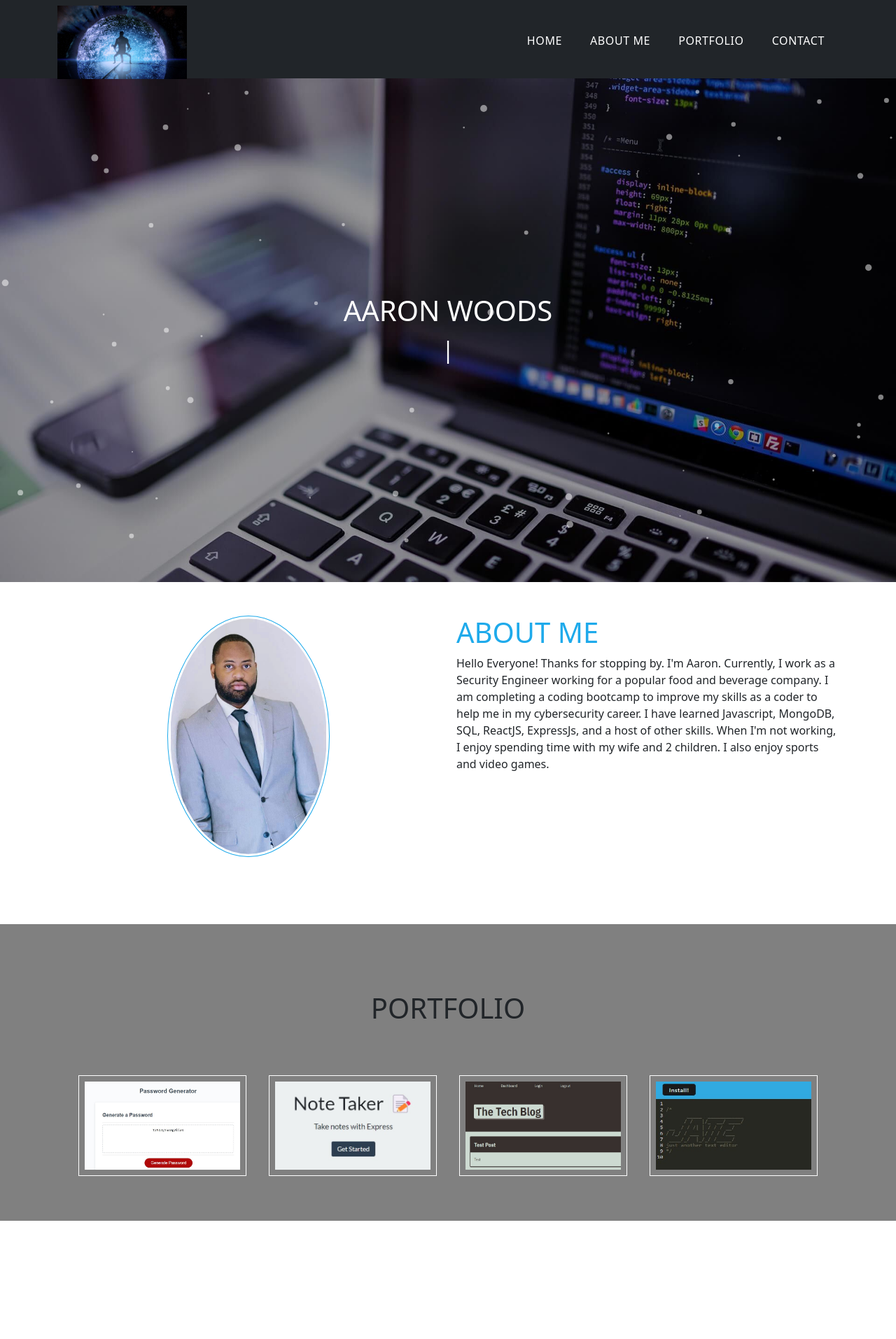
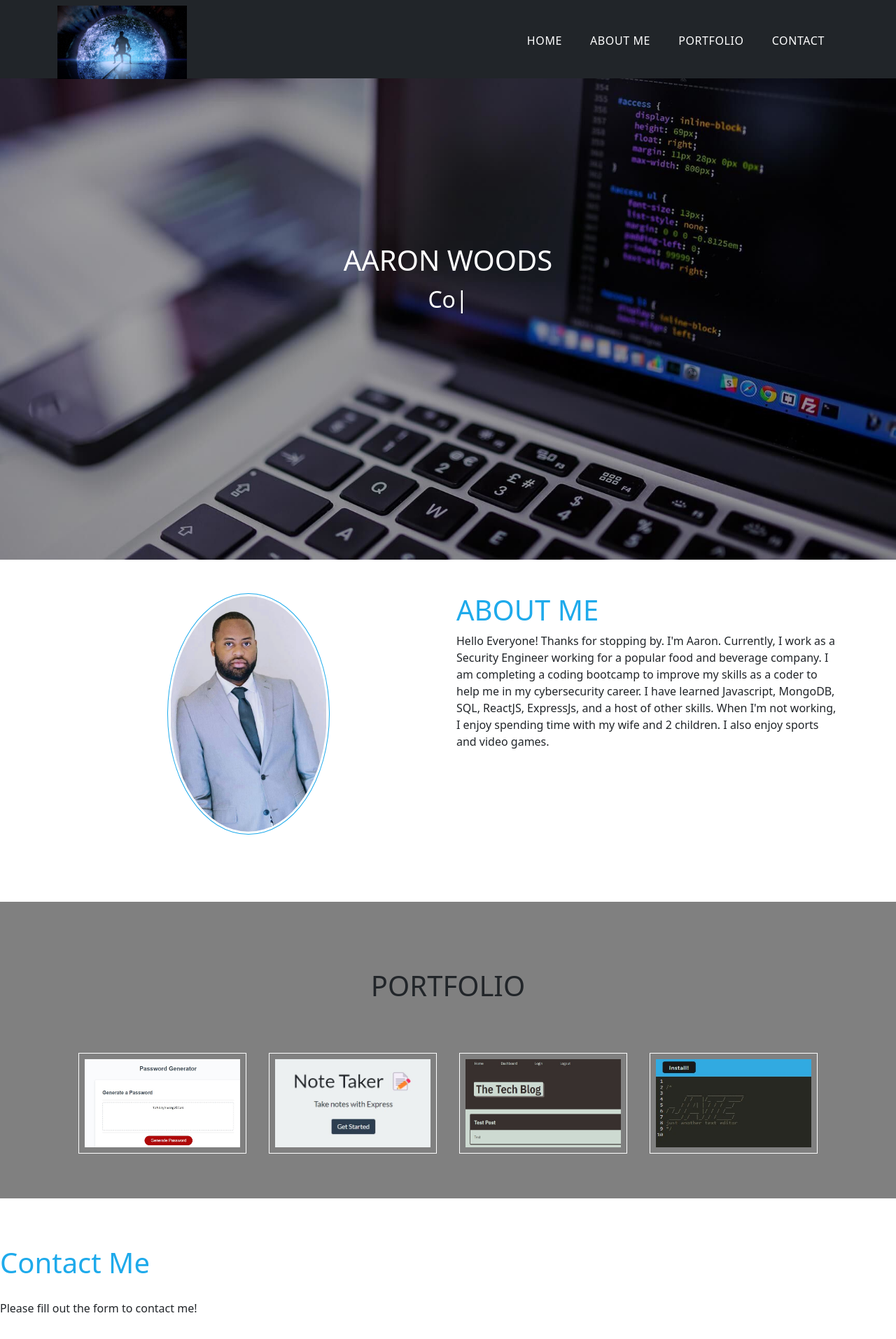
Before and after one commit to awoods1893/React-Portfolio, a React (Create React App) app: page / in a window 1280 px wide. Shown: the top 1914 px of the page at 70% size. Before the commit the page ends 1745 px from the top, so only its background shows below. Built offline with nearby package versions, Linux system fonts and the light colour scheme.

Commit message:
started the contact component

```diff
--- a/package.json
+++ b/package.json
@@ -14,6 +14,7 @@
     "react": "^18.2.0",
     "react-dom": "^18.2.0",
     "react-scripts": "5.0.1",
+    "react-scroll": "^1.8.8",
     "react-tsparticles": "^2.3.3",
     "react-typed": "^1.2.0",
     "tsparticles": "^2.3.4",
--- a/src/App.css
+++ b/src/App.css
@@ -7,6 +7,7 @@
   --primary-red: #ef4035;
   --primary-hover-red: #f33501;
   --primary-light-grey: #808080;
+  --primary-black: #000000;
 }
 
 body{
@@ -63,7 +64,7 @@ border-top:0.1875rem solid var(--primary-dark);
   background: url(background4.jpg) no-repeat;
   background-size: cover;
   background-position: center;
-  height: 90vh;
+  height: 100vh;
 }
 
 .main-info{
@@ -126,6 +127,7 @@ border-top:0.1875rem solid var(--primary-dark);
 /**************Portfolio**********************/
 
 .portfolio-wrapper {
+  z-index: 3;
   background: var(--primary-light-grey);
   padding: 3rem 0rem;
   }
@@ -141,10 +143,57 @@ border-top:0.1875rem solid var(--primary-dark);
   height: 9rem;
   border: 1px solid var(--primary-white);
   padding: 0.5rem;
-  z-index: 2;
+
 }
 
 .portfolio-image-box {
+
   position: relative;
   margin: 1rem;
 }
+
+/**************Overflow Box**********************/
+
+.overflow{
+  position: absolute;
+  opacity: 0;
+  background: var(--primary-black);
+  width: 15rem;
+  height: 9rem;
+  top: 0;
+  border: 1px solid var(--primary-red);
+  cursor: pointer;
+}
+
+.portfolio-image-box:hover .overflow{
+opacity: 60%;
+transition: 0.3s ease-in-out;
+
+}
+
+.portfolio-icon{
+  position: absolute;
+  opacity: 0;
+  margin-left: -8rem;
+  margin-top: 3.6rem;
+  color: var(--primary-blue);
+  font-size: 1.5rem;
+}
+
+.portfolio-image-box:hover .portfolio-icon{
+  opacity: 70%;
+  transition: 0.3s ease-in-out;
+  cursor: pointer;
+}
+
+/**************Contact Form*******************/
+
+.contact{
+  background-color: var(--primary-white);
+  padding: 3rem 0;
+}
+
+.contact h1{
+  color: var(--primary-blue);
+  padding: 1.3rem 0;
+}
--- a/src/App.js
+++ b/src/App.js
@@ -7,6 +7,7 @@ import Navbar from './components/Navbar';
 import Header from './components/Header';
 import AboutMe from './components/AboutMe';
 import Portfolio from './components/Portfolio';
+import Contact from './components/Contact';
 
 
 function App() {
@@ -24,88 +25,12 @@ function App() {
   }, []);
   return (
     <>
-    <Particles
-       id="tsparticles"
-       init={particlesInit}
-       loaded={particlesLoaded}
-       options={{
-         background: {
-           color: {
-             value: "#",
-           },
-         },
-         fpsLimit: 120,
-         interactivity: {
-           events: {
-             onClick: {
-               enable: true,
-               mode: "push",
-             },
-             onHover: {
-               enable: true,
-               mode: "repulse",
-             },
-             resize: true,
-           },
-           modes: {
-             push: {
-               quantity: 4,
-             },
-             repulse: {
-               distance: 200,
-               duration: 0.4,
-             },
-           },
-         },
-         particles: {
-          color: {
-            value: "#ffffff",
-          },
-          links: {
-            color: "#ffffff",
-            distance: 150,
-            enable: false,
-            opacity: 0.5,
-            width: 1,
-          },
-          collisions: {
-            enable: true,
-          },
-          move: {
-            direction: "none",
-            enable: true,
-            outModes: {
-              default: "bounce",
-            },
-            random: false,
-            speed: 4,
-            straight: false,
-          },
-          number: {
-            density: {
-              enable: true,
-              area: 800,
-            },
-            value: 60,
-          },
-          opacity: {
-            value: 0.5,
-          },
-          shape: {
-            type: "circle",
-          },
-          size: {
-            value: { min: 1, max: 5 },
-          },
-        },
-        detectRetina: true,
-      }}
 
-    />
     <Navbar />
     <Header/>
     <AboutMe />
     <Portfolio />
+    <Contact />
     </>
     );
 }
--- a/src/components/AboutMe.js
+++ b/src/components/AboutMe.js
@@ -3,7 +3,7 @@ import author from "../me.jpg";
 
 const AboutMe = () => {
   return (
-    <div className="container py-5">
+    <div id="about" className="container py-5">
         <div className="row">
             <div className="col-lg-6 col-xm-12">
                 <div className="photo-wrap mb-5">
--- /dev/null
+++ b/src/components/Contact.js
@@ -0,0 +1,13 @@
+import React from "react";
+
+const Contact = () => {
+  return (
+    <div className="contact">
+        <h1>Contact Me</h1>
+        <p>Please fill out the form to contact me!</p>
+
+    </div>
+  )
+}
+
+export default Contact
--- a/src/components/Header.js
+++ b/src/components/Header.js
@@ -3,8 +3,8 @@ import Type from "react-typed";
 
 const Header = () => {
   return (
-   <div className="header-wrapper">
-    <div className="main-info">
+   <div id="home" className="header-wrapper">
+    <div  className="main-info">
     <h1>Aaron Woods</h1>
     <Type
         className="type-text"
--- a/src/components/Navbar.js
+++ b/src/components/Navbar.js
@@ -3,10 +3,10 @@ import logo from "../Illusive Man.jpg";
 //fontawesome import
 import { FontAwesomeIcon } from "@fortawesome/react-fontawesome";
 import { faBars } from "@fortawesome/free-solid-svg-icons";
-
+import { Link } from "react-scroll";
 const Navbar = () => {
   return (
-    <nav className="navbar navbar-expand-lg navbar-light bg-dark">
+    <nav className="navbar navbar-expand-lg navbar-light bg-dark fixed-top">
     <div className="container">
         <a className="navbar-brand" href="#"><img className="logo" src={logo} alt="" /></a>
     <button className="navbar-toggler" type="button" data-toggle="collapse" data-target="#navbarSupportedContent" aria-controls="navbarSupportedContent" aria-expanded="false" aria-label="Toggle navigation">
@@ -16,16 +16,16 @@ const Navbar = () => {
     <div className="collapse navbar-collapse" id="navbarSupportedContent">
       <ul className="navbar-nav ms-auto">
         <li className="nav-item active">
-          <a className="nav-link" href="#">Home <span className="sr-only">(current)</span></a>
+          <Link smooth={true} to="home" className="nav-link" href="#">Home <span className="sr-only">(current)</span></Link>
         </li>
         <li className="nav-item">
-          <a className="nav-link" href="#">About Me</a>
+          <Link smooth={true} to="about" offset={-110} className="nav-link" href="#">About Me</Link>
         </li>
         <li className="nav-item">
-          <a className="nav-link" href="#">Portfolio</a>
+          <Link smooth={true} to="portfolio" offset={-110} className="nav-link" href="#">Portfolio</Link>
         </li>
         <li className="nav-item">
-          <a className="nav-link" href="#">Contact</a>
+          <Link smooth={true} to="contact" className="nav-link" href="#">Contact</Link>
         </li>
 
       </ul>
--- a/src/components/Portfolio.js
+++ b/src/components/Portfolio.js
@@ -4,28 +4,50 @@ import noteTaker from "../NoteTaker.jpg";
 import techBlog from "../TechBlog.jpg";
 import textEditor from "../TextEditor.jpg";
 
+//Font Awesome Imports
+import { FontAwesomeIcon } from "@fortawesome/react-fontawesome";
+import { faSearchPlus } from "@fortawesome/free-solid-svg-icons";
+
+
+
+
+
 const Portfolio = () => {
-  return (
-    <div className="portfolio-wrapper">
+
+
+
+
+        return (
+            <div id="portfolio" className="portfolio-wrapper">
         <div className="container">
             <h1 className="text-uppercase text-center py-5">Portfolio</h1>
             <div className="portfolio-image-box-wrapper">
-                <div className="portfolio-image-box">
+                <div className="portfolio-image-box" onClick="window.open('https://github.com/awoods1893/Challenge-3---Password-Generator')" >
                 <img className="portfolio-image" src={passwordGenerator} alt="Password Generator..." />
+                <div className="overflow"></div>
+                <FontAwesomeIcon className="portfolio-icon" icon={faSearchPlus} />
                 </div>
             <div className="portfolio-image-box">
                 <img className="portfolio-image" src={noteTaker} alt="Note Taker App..." />
+                <div className="overflow"></div>
+                <FontAwesomeIcon className="portfolio-icon" icon={faSearchPlus} />
                 </div>
             <div className="portfolio-image-box">
                 <img className="portfolio-image" src={techBlog} alt="Tech Blog Aop..." />
+                <div className="overflow"></div>
+                <FontAwesomeIcon className="portfolio-icon" icon={faSearchPlus} />
                 </div>
             <div className="portfolio-image-box">
                 <img className="portfolio-image" src={textEditor} alt="Text Editor App..." />
+                <div className="overflow"></div>
+                <FontAwesomeIcon className="portfolio-icon" icon={faSearchPlus} />
                 </div>
            </div>
         </div>
+
     </div>
   )
+
 }
 
 export default Portfolio
```
Also changed, not shown: 1 other file (tests, documents, lock files or other folders).
